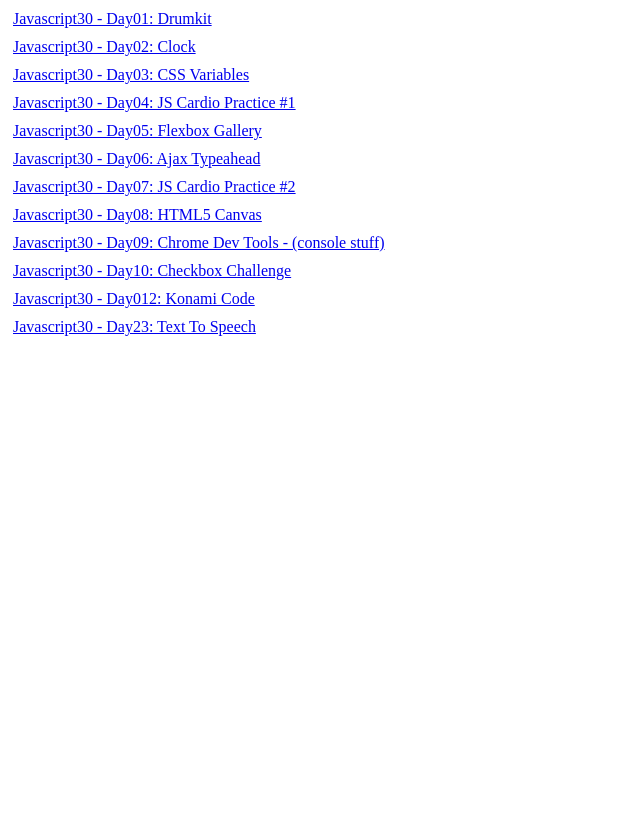
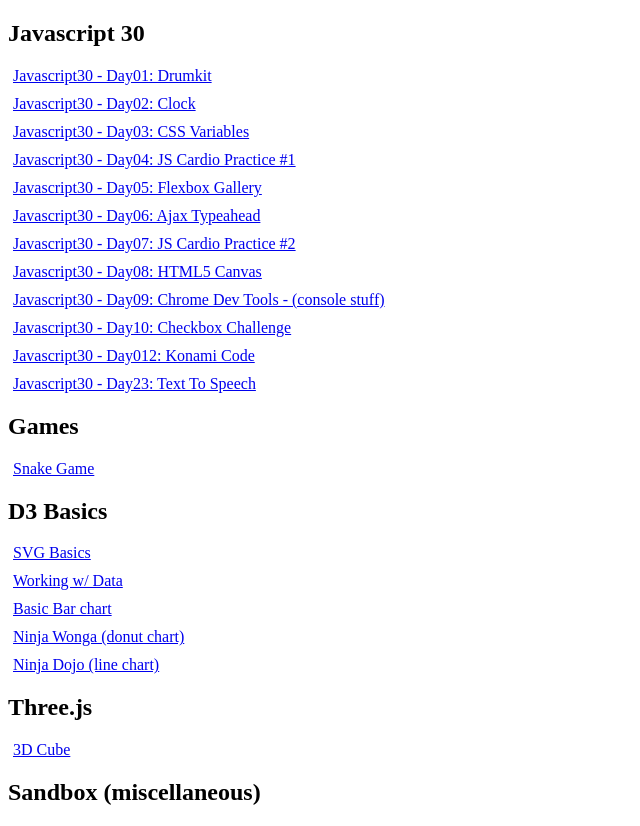
Before and after one commit to nilsonmolina/js-basics, a plain HTML site: page index.html in a window 1280 px wide. Shown: the whole page, without its empty margins (0-640 px from the left). Before the commit the page ends 800 px from the top, so only its background shows below. Drawn offline with Linux system fonts and the light colour scheme.

```diff
--- a/index.html
+++ b/index.html
@@ -5,8 +5,12 @@
     <meta name="viewport" content="width=device-width, initial-scale=1.0">
     <meta http-equiv="X-UA-Compatible" content="ie=edge">
     <title>Document</title>
+    <style>
+        a { display: block; margin: 10px 5px; }
+    </style>
 </head>
 <body>
+    <h2>Javascript 30</h2>
     <a href="javascript30/d01-drumkit/index.html">Javascript30 - Day01: Drumkit</a>
     <a href="javascript30/d02-clock/index.html">Javascript30 - Day02: Clock</a>
     <a href="javascript30/d03-css-variables/index.html">Javascript30 - Day03: CSS Variables</a>
@@ -20,8 +24,22 @@
     <a href="javascript30/d12-konami-code/index.html">Javascript30 - Day012: Konami Code</a>
     <a href="javascript30/d23-text-to-speech/index.html">Javascript30 - Day23: Text To Speech</a>
 
-    <style>
-        a { display: block; margin: 10px 5px; }
-    </style>
+    <h2>Games</h2>
+    <a href="games/snake/index.html">Snake Game</a>
+
+    <h2>D3 Basics</h2>
+    <a href="d3-basics/01-svg/index.html">SVG Basics</a>
+    <a href="d3-basics/02-data/index.html">Working w/ Data</a>
+    <a href="d3-basics/03-bar-charts/index.html">Basic Bar chart</a>
+    <a href="d3-basics/04-ninja-wonga/index.html">Ninja Wonga (donut chart)</a>
+    <a href="d3-basics/05-ninja-fitness/index.html">Ninja Dojo (line chart)</a>
+
+    <h2>Three.js</h2>
+    <a href="threejs/hello-cube/index.html">3D Cube</a>
+
+    <h2>Sandbox (miscellaneous)</h2>
+    <a href="_sandbox/index.html"></a>
+
+
 </body>
 </html>
```
